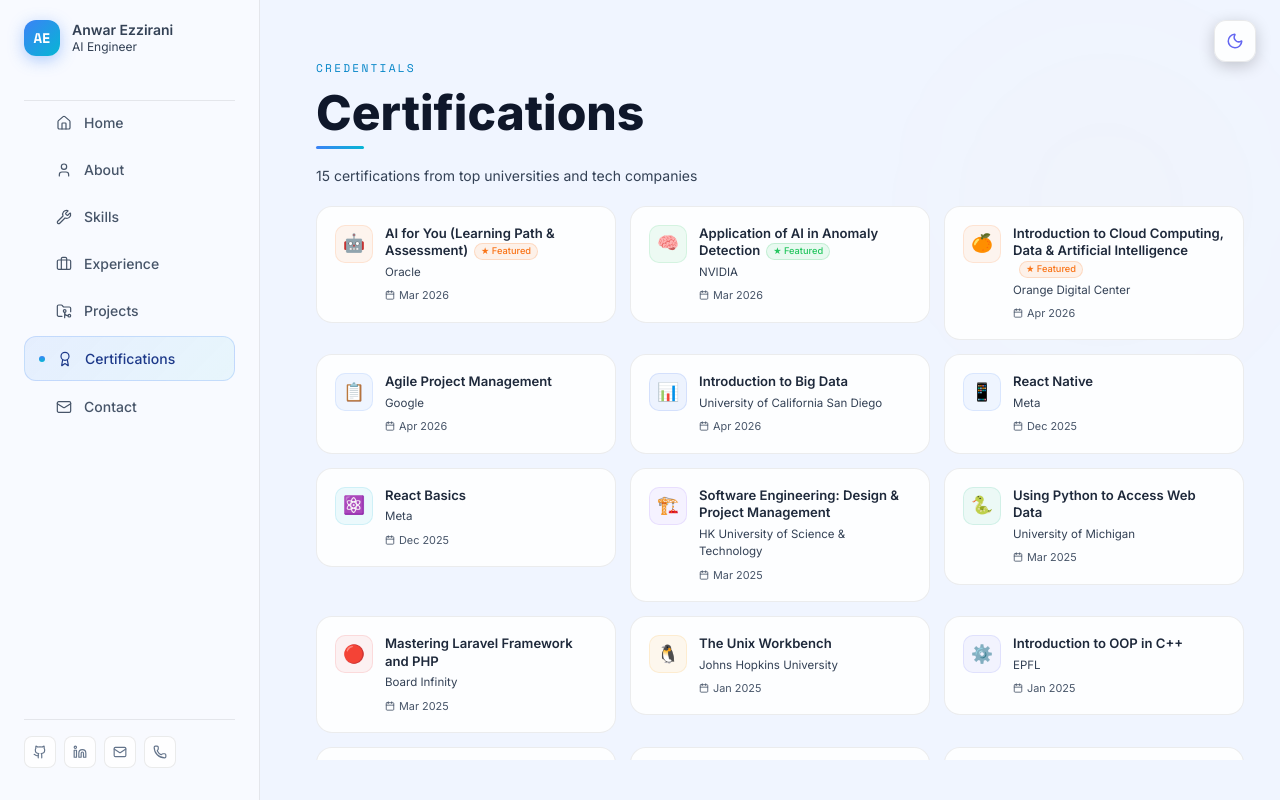
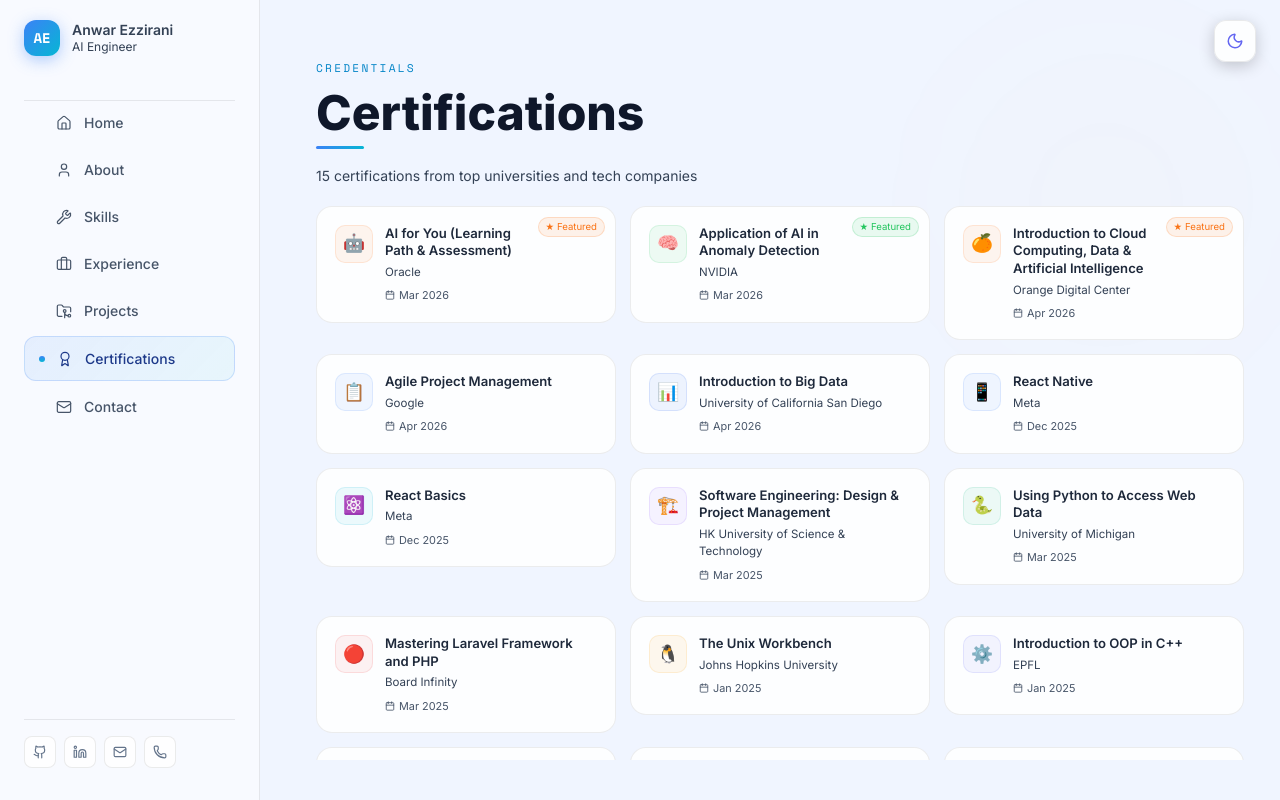
Before and after one commit to AnwarEzzy/portfolio, a Next.js app: page /certifications in a window 1280 px wide. Shown: the top 800 px of the page. Built offline with nearby package versions, Linux system fonts and the light colour scheme.

Commit message:
style: restore absolute featured badge at top right and add title padding to avoid overlap

```diff
--- a/app/certifications/page.tsx
+++ b/app/certifications/page.tsx
@@ -141,31 +141,22 @@
               background: (cert as { featured?: boolean }).featured ? `${cert.color}06` : undefined,
               position: "relative", overflow: "hidden",
             }}>
+              {(cert as { featured?: boolean }).featured && (
+                <div style={{ position: "absolute", top: 10, right: 10, fontSize: "0.6rem", padding: "2px 7px", borderRadius: 99, background: `${cert.color}18`, border: `1px solid ${cert.color}30`, color: cert.color }}>★ Featured</div>
+              )}
               <div style={{ display: "flex", alignItems: "flex-start", gap: 12 }}>
                 <div style={{ width: 38, height: 38, borderRadius: 10, background: `${cert.color}12`, border: `1px solid ${cert.color}20`, display: "flex", alignItems: "center", justifyContent: "center", fontSize: "1.1rem", flexShrink: 0 }}>
                   {cert.icon}
                 </div>
                 <div style={{ flex: 1, minWidth: 0 }}>
-                  <h3 style={{ color: "var(--text)", fontSize: "0.82rem", fontWeight: 600, lineHeight: 1.35, marginBottom: 4 }}>
-                    {cert.title}
-                    {(cert as { featured?: boolean }).featured && (
-                      <span style={{
-                        marginLeft: 6,
-                        fontSize: "0.58rem",
-                        padding: "1px 6px",
-                        borderRadius: 99,
-                        background: `${cert.color}18`,
-                        border: `1px solid ${cert.color}30`,
-                        color: cert.color,
-                        display: "inline-block",
-                        verticalAlign: "middle",
-                        fontWeight: 500,
-                        whiteSpace: "nowrap"
-                      }}>
-                        ★ Featured
-                      </span>
-                    )}
-                  </h3>
+                  <h3 style={{
+                    color: "var(--text)",
+                    fontSize: "0.82rem",
+                    fontWeight: 600,
+                    lineHeight: 1.35,
+                    marginBottom: 4,
+                    paddingRight: (cert as { featured?: boolean }).featured ? 70 : 0
+                  }}>{cert.title}</h3>
                   <p style={{ color: "var(--text-muted)", fontSize: "0.72rem", marginBottom: 6 }}>{cert.issuer}</p>
                   <div style={{ display: "flex", alignItems: "center", gap: 4, color: "var(--text-sub)", fontSize: "0.68rem" }}>
                     <Calendar size={10} /> {cert.date}
```
